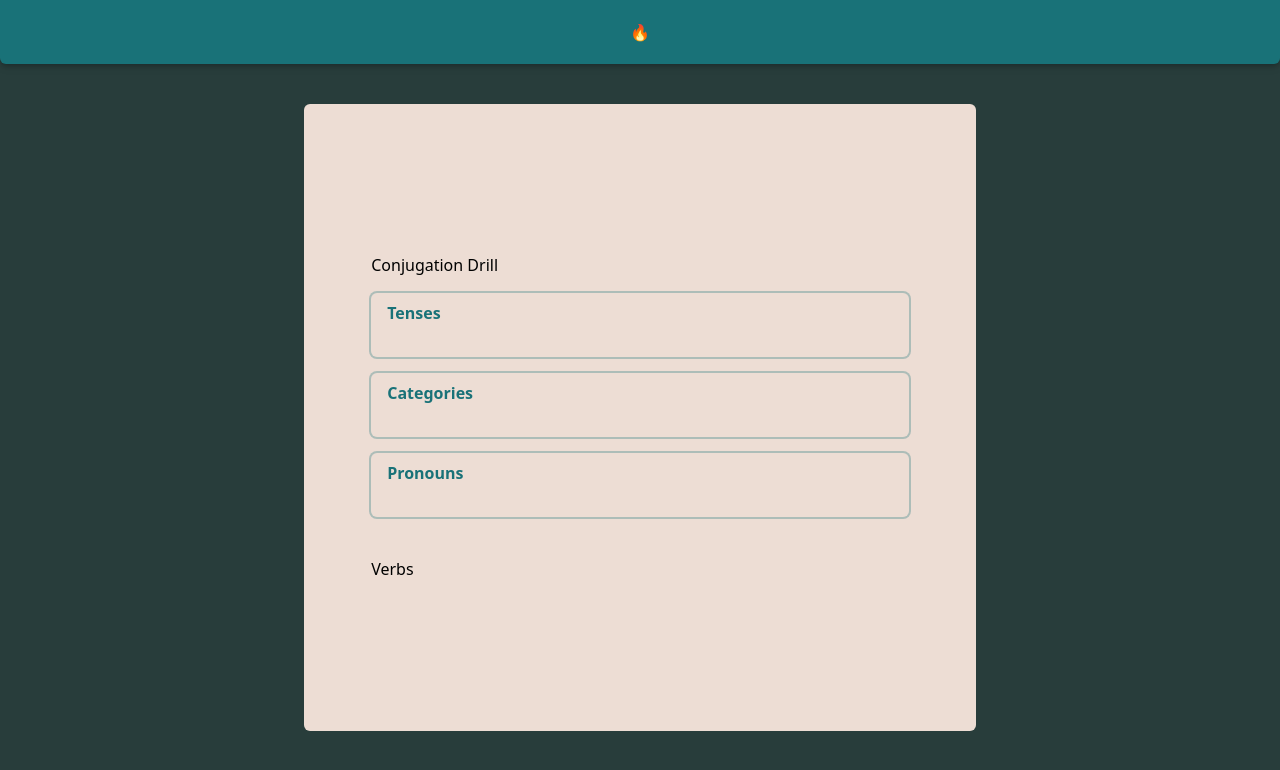
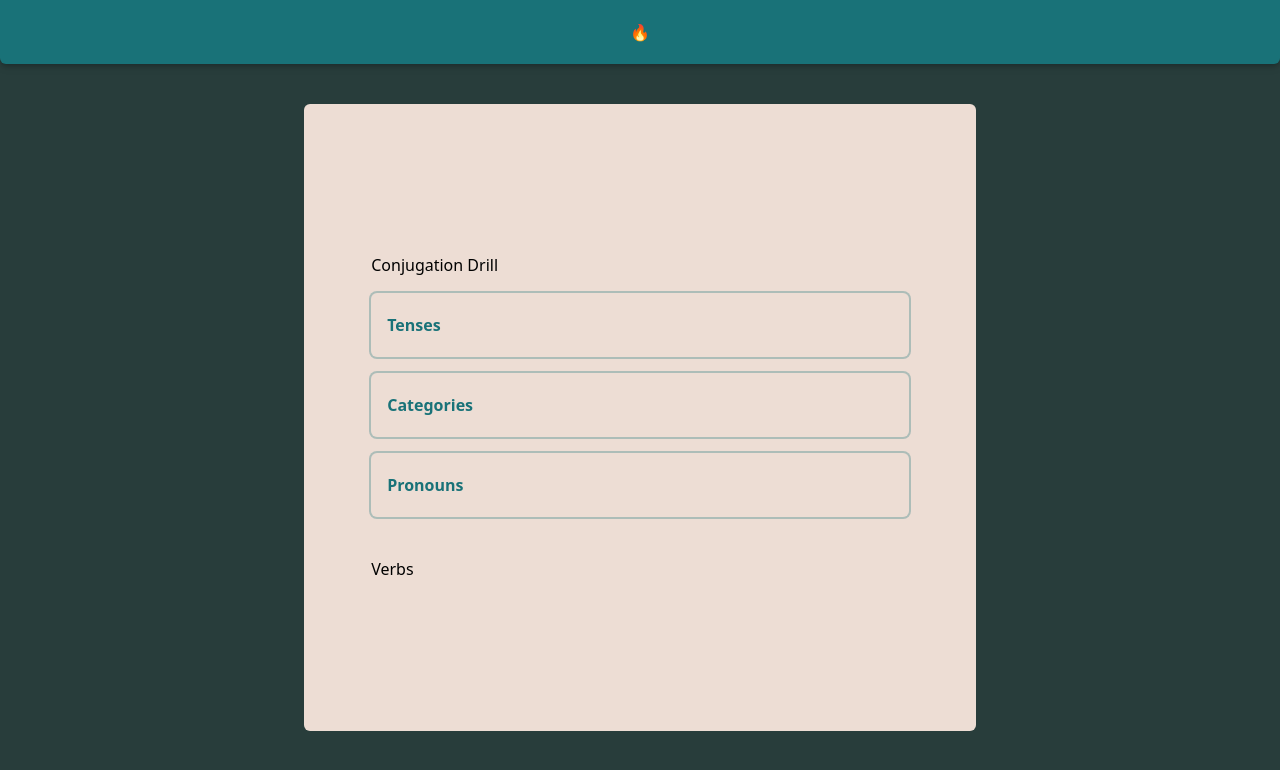
Before and after one commit to ludovico-chiavelli/practice-french-conjugations, a React (Create React App) app: page / in a window 1280 px wide. Shown: the top 770 px of the page. Built offline with nearby package versions, Linux system fonts and the light colour scheme.

Commit message:
adjust styling and rendering of blurb

```diff
--- a/src/components/BtnContent.js
+++ b/src/components/BtnContent.js
@@ -7,11 +7,14 @@ export const BtnContent = ({ checks }) => {
             selected = selected + item + " "
         }
     })
-
-    return(
-        <p className="max-w-full text-left overflow-hidden whitespace-nowrap text-ellipsis text-black/40">
-            {selected}
-        </p>
-    )
+    if (selected) {
+        return(
+            <p className="max-w-full text-left overflow-hidden whitespace-nowrap text-ellipsis text-black/40">
+                {selected}
+            </p>
+        )
+    } else {
+        return null
+    }
 
 }
--- a/src/components/OptBtn.js
+++ b/src/components/OptBtn.js
@@ -17,7 +17,7 @@ export const OptBtn = ({ title, options }) => {
 
     return(
         <div className="sm:relative first:mt-4 my-4">
-            <button className="h-16 w-full ring-2 ring-[#197278]/30 rounded-md px-4 py-2 flex flex-col justify-between" onClick={handleClick}>
+            <button className="h-16 w-full ring-2 ring-[#197278]/30 rounded-md px-4 py-2 flex flex-col justify-around" onClick={handleClick}>
                 <h3 className="w-full text-left text-[#197278] text-base font-bold">{title}</h3>
                 <BtnContent checks={checks}/>
             </button>
```
